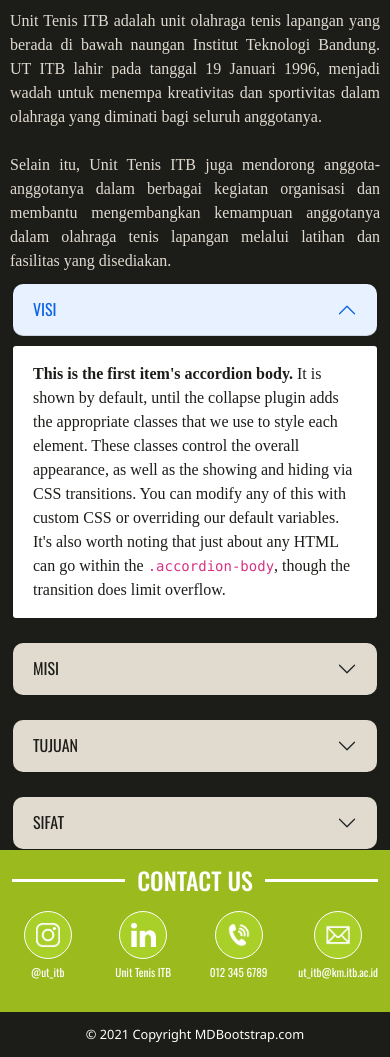
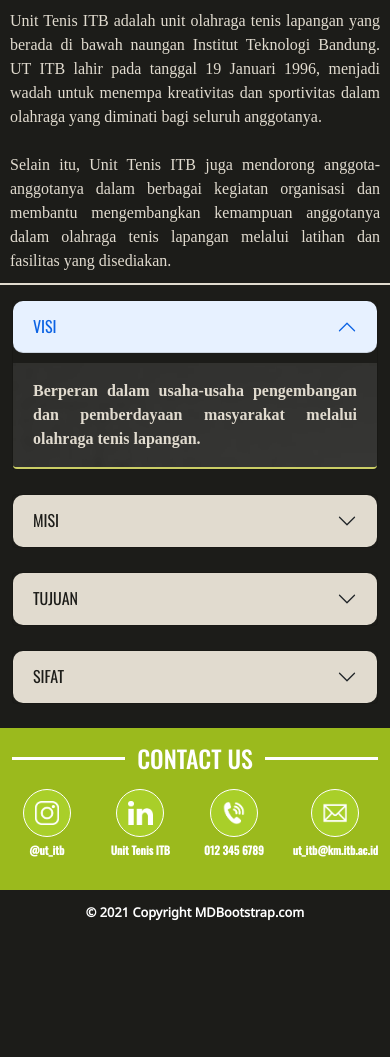
Before and after one commit to ryorichardo/Web-UT, a Flask app: page /about in a window 390 px wide, after a click on "VISI". Shown: the part 185-1242 px from the top of the page. After the commit the page ends 1106 px from the top, so only its background shows below. Run offline with Flask 2, Linux system fonts and the light colour scheme; some libraries are stand-ins or nearby versions.

Commit message:
tambahin konten accordion

```diff
--- a/static/css/about.css
+++ b/static/css/about.css
@@ -244,19 +244,37 @@
 }
 
 .accordion-collapse {
-    background: #ffffff;
+    background-image: url('../images/shadow-about-us.png');
+    width: 100%;
+    border-bottom: 2px #cacd65 solid;
     margin-top: 10px;
-    border-radius: 3px;
-    color: #1c1c19;
 }
 
+.accordion-body{
+    justify-content: center;
+    text-align: justify;
+    align-items: center;
+    color: #e1dbcf;
+}
+
+.poin-tujuan-mobile{
+    border: #cacd65 1px solid;
+    width: 100%;
+    color: #e1dbcf;
+    margin-bottom: 10px;
+    justify-content: center;
+    align-items: center;
+    text-align: center;
+    font-size: large;
+    height: 2rem;
+}
 /* Buat ngilangin logo waktu ukuran screen jd kecil */
 
 @media screen and (max-width: 426px) {
     .col-6 {
         display: none;
     }
-}
+
 
 .d.grid .gap-5 .d-mdblock {
     margin: auto;
@@ -267,6 +285,21 @@
     margin: auto;
 }
 
+.col-md-8 {
+    margin: auto;
+    border-bottom:#e1dbcf 2px solid;
+    margin-bottom: 15px;
+}
+
+}
+
+#isi-tujuan-mobile{
+    justify-content: center;
+    text-align: center;
+    align-items: center;
+    margin: auto;
+}
+
 @media screen and (max-width: 768px) {
     .tulisan-sifat {
         font-size: 0.85rem;
--- a/templates/about.html
+++ b/templates/about.html
@@ -11,7 +11,7 @@
 </div>
 <br>
 <!-- logo UT dan paragraf singkat-->
-<div class="container">
+<div class="container penjelasan-atas">
     <div class="row">
         <div class="col-6 col-md-4" data-aos="fade-up">
             <img src="{{url_for('static', filename='/images/logo-ut-revisi.png')}}">
@@ -236,7 +236,8 @@
           </h2>
           <div id="panelsStayOpen-collapseOne" class="accordion-collapse collapse" aria-labelledby="panelsStayOpen-headingOne">
             <div class="accordion-body">
-              <strong>This is the first item's accordion body.</strong> It is shown by default, until the collapse plugin adds the appropriate classes that we use to style each element. These classes control the overall appearance, as well as the showing and hiding via CSS transitions. You can modify any of this with custom CSS or overriding our default variables. It's also worth noting that just about any HTML can go within the <code>.accordion-body</code>, though the transition does limit overflow.
+
+              <strong>Berperan dalam usaha-usaha pengembangan dan pemberdayaan masyarakat melalui olahraga tenis lapangan.
             </div>
           </div>
         </div>
@@ -250,7 +251,7 @@
           </h2>
           <div id="panelsStayOpen-collapseTwo" class="accordion-collapse collapse" aria-labelledby="panelsStayOpen-headingTwo">
             <div class="accordion-body">
-              <strong>This is the second item's accordion body.</strong> It is hidden by default, until the collapse plugin adds the appropriate classes that we use to style each element. These classes control the overall appearance, as well as the showing and hiding via CSS transitions. You can modify any of this with custom CSS or overriding our default variables. It's also worth noting that just about any HTML can go within the <code>.accordion-body</code>, though the transition does limit overflow.
+              <strong>Wadah dalam aktualisasi dan apresiasi mahasiswa ITB untuk mengembangkan potensi dirinya dalam membentuk SDM-SDM yang kompetitif.
             </div>
           </div>
         </div>
@@ -264,7 +265,15 @@
           </h2>
           <div id="panelsStayOpen-collapseThree" class="accordion-collapse collapse" aria-labelledby="panelsStayOpen-headingThree">
             <div class="accordion-body">
-              <strong>This is the third item's accordion body.</strong> It is hidden by default, until the collapse plugin adds the appropriate classes that we use to style each element. These classes control the overall appearance, as well as the showing and hiding via CSS transitions. You can modify any of this with custom CSS or overriding our default variables. It's also worth noting that just about any HTML can go within the <code>.accordion-body</code>, though the transition does limit overflow.
+              <strong>
+                <ol id="isi-tujuan-mobile">
+                    <br>
+                    <li class="poin-tujuan animate__animated animate__fadeIn"> Wadah pengembangan minat dan bakat dalam olahraga tenis lapangan bagi mahasiswa Institut Teknologi Bandung.</li> <br>
+                    <li class="poin-tujuan animate__animated animate__fadeIn" style="animation-delay: 0.1s"> Sarana untuk mensosialisasikan olahraga tenis lapangan kepada civitas ITB dan masyarakat sekitar.</li> <br>
+                    <li class="poin-tujuan animate__animated animate__fadeIn" style="animation-delay: 0.2s"> Mengikuti dan mengadakan kejuaraan tenis setingkat perguruan tinggi dan exhibition dengan perguruan tinggi lain atau klub-klub tenis lapangan lainnya, sebagai tolak ukur nyata perkembangan kualitas teknis anggota UT ITB.</li> <br>
+                    <li class="poin-tujuan animate__animated animate__fadeIn" style="animation-delay: 0.3s"> Sarana pengembangan dan pemberdayaan bagi sumber daya manusia agar memiliki kompetensi di bidang tenis.</li> <br>
+                    <li class="poin-tujuan animate__animated animate__fadeIn" style="animation-delay: 0.4s"> Menjadi pionir dalam pengembangan informasi dan teknologi di bidang tenis Indonesia.</li> <br>
+                </ol>
             </div>
           </div>
         </div>
@@ -278,10 +287,36 @@
             </h2>
             <div id="panelsStayOpen-collapseFour" class="accordion-collapse collapse" aria-labelledby="panelsStayOpen-headingFour">
               <div class="accordion-body">
-                <strong>This is the third item's accordion body.</strong> It is hidden by default, until the collapse plugin adds the appropriate classes that we use to style each element. These classes control the overall appearance, as well as the showing and hiding via CSS transitions. You can modify any of this with custom CSS or overriding our default variables. It's also worth noting that just about any HTML can go within the <code>.accordion-body</code>, though the transition does limit overflow.
+                <strong>
+                    <div class="poin-tujuan-mobile">
+                        1. KEKELUARGAAN
+                    </div>
+                    <div class="poin-tujuan-mobile">
+                        2. ADIL
+                    </div>
+                    <div class="poin-tujuan-mobile">
+                        3. SPORTIF
+                    </div>
+                    <div class="poin-tujuan-mobile">
+                        4. PARTISIPATIF
+                    </div>
+                    <div class="poin-tujuan-mobile">
+                        5. PROFESIONAL
+                    </div>
+                    <div class="poin-tujuan-mobile">
+                        6. EFEKTIF & EFISIEN
+                    </div>
+                    <div class="poin-tujuan-mobile">
+                        7. TRANSPARAN
+                    </div>
+                    <div class="poin-tujuan-mobile">
+                        8. NON-PROFIT ORIENTED
+                    </div>
               </div>
             </div>
         </div>
+        <br>
+
 
     </div>
 </div>
```
